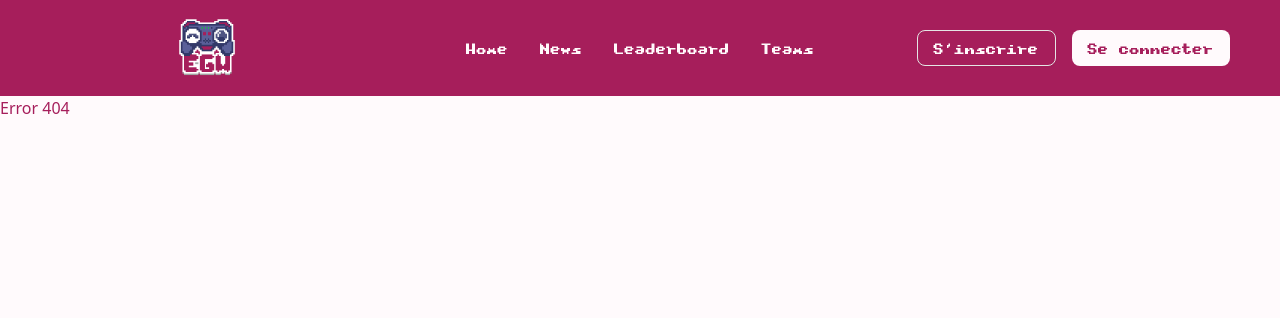
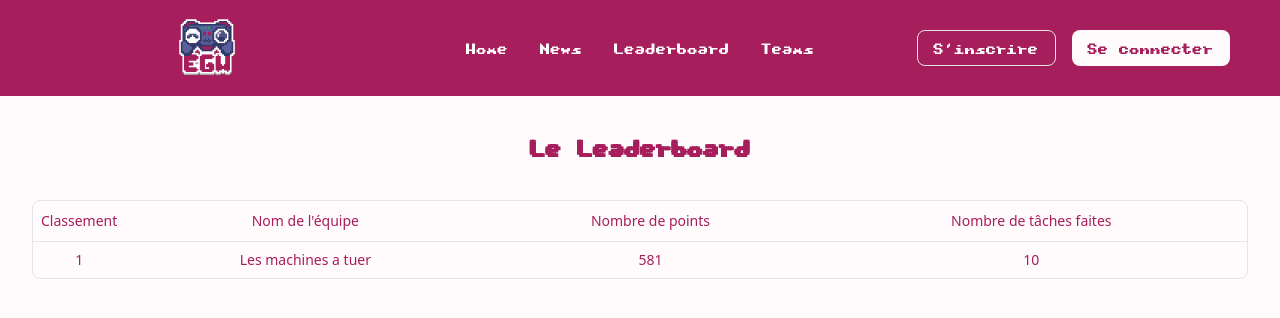
Before and after one commit to EfreiGamesWeek/efrei-games-week-website, a Next.js app: page /leaderboard in a window 1280 px wide. Before the commit this address had no page. Shown: the top 318 px of the page. Built offline with nearby package versions, Linux system fonts and the light colour scheme.

Commit message:
Added the leaderboard page

```diff
--- /dev/null
+++ b/src/app/leaderboard/page.js
@@ -0,0 +1,48 @@
+import {
+    Table,
+    TableBody,
+    TableCaption,
+    TableCell,
+    TableFooter,
+    TableHead,
+    TableHeader,
+    TableRow,
+} from "@/components/ui/table";
+
+export default function Leaderboard() {
+    return (
+        <main className="max-w-7xl p-8 m-auto">
+            <h2 className="text-4xl font-bold mb-8 font-hungry text-center">
+                Le Leaderboard
+            </h2>
+            <div className="overflow-hidden rounded-md border">
+                <Table>
+                    <TableHeader>
+                        <TableRow>
+                            <TableHead className="text-center w-20">
+                                Classement
+                            </TableHead>
+                            <TableHead className="text-center">
+                                Nom de l'équipe
+                            </TableHead>
+                            <TableHead className="text-center">
+                                Nombre de points
+                            </TableHead>
+                            <TableHead className="text-center">
+                                Nombre de tâches faites
+                            </TableHead>
+                        </TableRow>
+                    </TableHeader>
+                    <TableBody>
+                        <TableRow className="text-center">
+                            <TableCell>1</TableCell>
+                            <TableCell>Les machines a tuer</TableCell>
+                            <TableCell>581</TableCell>
+                            <TableCell>10</TableCell>
+                        </TableRow>
+                    </TableBody>
+                </Table>
+            </div>
+        </main>
+    );
+}
--- a/src/app/page.js
+++ b/src/app/page.js
@@ -60,7 +60,7 @@ export default function Home() {
         }
     }, 1000);
     return (
-        <main className="flex flex-col align-middle justify-center scroll-beha">
+        <main className="flex flex-col align-middle justify-center">
             <section className="flex flex-col gap-4 justify-center items-center h-[90dvh] text-center mx-8 font-hungry">
                 <main className="max-w-7xl">
                     <h2 className="md:text-5xl text-2xl font-bold">
--- a/src/components/NavbarComputer.js
+++ b/src/components/NavbarComputer.js
@@ -29,8 +29,9 @@ export default function NavbarComputer() {
                     <Button
                         variant="ghostSecondary"
                         className="cursor-pointer text-2xl"
+                        asChild
                     >
-                        Leaderboard
+                        <Link href="/leaderboard">Leaderboard</Link>
                     </Button>
                     <Button
                         variant="ghostSecondary"
--- a/src/components/NavbarPhone.js
+++ b/src/components/NavbarPhone.js
@@ -8,6 +8,8 @@ import {
     DrawerTitle,
     DrawerTrigger,
 } from "@/components/ui/drawer";
+
+import Link from "next/link";
 
 import { Button } from "./ui/button";
 import { MenuIcon } from "lucide-react";
@@ -32,15 +34,21 @@ export default function NavbarPhone() {
                     id="navigation"
                 >
                     <div>
-                        <Button variant="ghostSecondary">Home</Button>
+                        <Button variant="ghostSecondary" asChild>
+                            <Link href="/">Home</Link>
+                        </Button>
                         <Separator className="m-0 bg-border/40" />
                     </div>
                     <div>
-                        <Button variant="ghostSecondary">News</Button>
+                        <Button variant="ghostSecondary" asChild>
+                            <Link href="/news">News</Link>
+                        </Button>
                         <Separator className="m-0 bg-border/40" />
                     </div>
                     <div>
-                        <Button variant="ghostSecondary">Leaderboard</Button>
+                        <Button variant="ghostSecondary" asChild>
+                            <Link href="/leaderboard">Leaderboard</Link>
+                        </Button>
                         <Separator className="m-0 bg-border/40" />
                     </div>
                     <div>
--- /dev/null
+++ b/src/components/ui/table.jsx
@@ -0,0 +1,123 @@
+"use client"
+
+import * as React from "react"
+
+import { cn } from "@/lib/utils"
+
+function Table({
+  className,
+  ...props
+}) {
+  return (
+    <div data-slot="table-container" className="relative w-full overflow-x-auto">
+      <table
+        data-slot="table"
+        className={cn("w-full caption-bottom text-sm", className)}
+        {...props} />
+    </div>
+  );
+}
+
+function TableHeader({
+  className,
+  ...props
+}) {
+  return (
+    <thead
+      data-slot="table-header"
+      className={cn("[&_tr]:border-b", className)}
+      {...props} />
+  );
+}
+
+function TableBody({
+  className,
+  ...props
+}) {
+  return (
+    <tbody
+      data-slot="table-body"
+      className={cn("[&_tr:last-child]:border-0", className)}
+      {...props} />
+  );
+}
+
+function TableFooter({
+  className,
+  ...props
+}) {
+  return (
+    <tfoot
+      data-slot="table-footer"
+      className={cn("bg-muted/50 border-t font-medium [&>tr]:last:border-b-0", className)}
+      {...props} />
+  );
+}
+
+function TableRow({
+  className,
+  ...props
+}) {
+  return (
+    <tr
+      data-slot="table-row"
+      className={cn(
+        "hover:bg-muted/50 data-[state=selected]:bg-muted border-b transition-colors",
+        className
+      )}
+      {...props} />
+  );
+}
+
+function TableHead({
+  className,
+  ...props
+}) {
+  return (
+    <th
+      data-slot="table-head"
+      className={cn(
+        "text-foreground h-10 px-2 text-left align-middle font-medium whitespace-nowrap [&:has([role=checkbox])]:pr-0 [&>[role=checkbox]]:translate-y-[2px]",
+        className
+      )}
+      {...props} />
+  );
+}
+
+function TableCell({
+  className,
+  ...props
+}) {
+  return (
+    <td
+      data-slot="table-cell"
+      className={cn(
+        "p-2 align-middle whitespace-nowrap [&:has([role=checkbox])]:pr-0 [&>[role=checkbox]]:translate-y-[2px]",
+        className
+      )}
+      {...props} />
+  );
+}
+
+function TableCaption({
+  className,
+  ...props
+}) {
+  return (
+    <caption
+      data-slot="table-caption"
+      className={cn("text-muted-foreground mt-4 text-sm", className)}
+      {...props} />
+  );
+}
+
+export {
+  Table,
+  TableHeader,
+  TableBody,
+  TableFooter,
+  TableHead,
+  TableRow,
+  TableCell,
+  TableCaption,
+}
```
